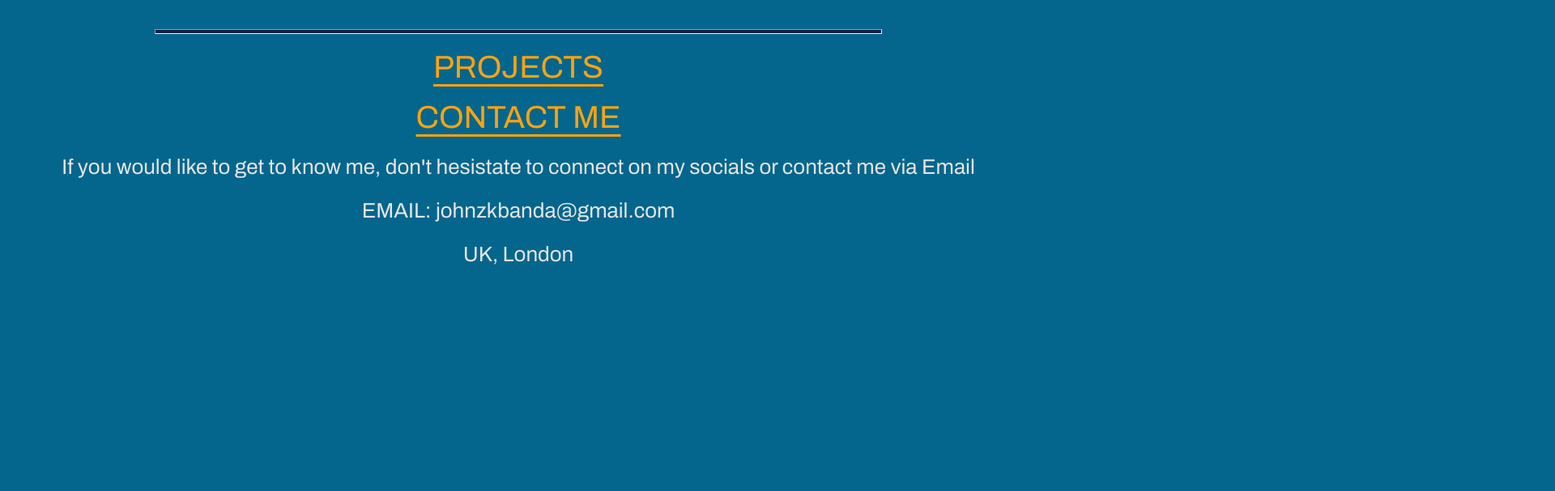
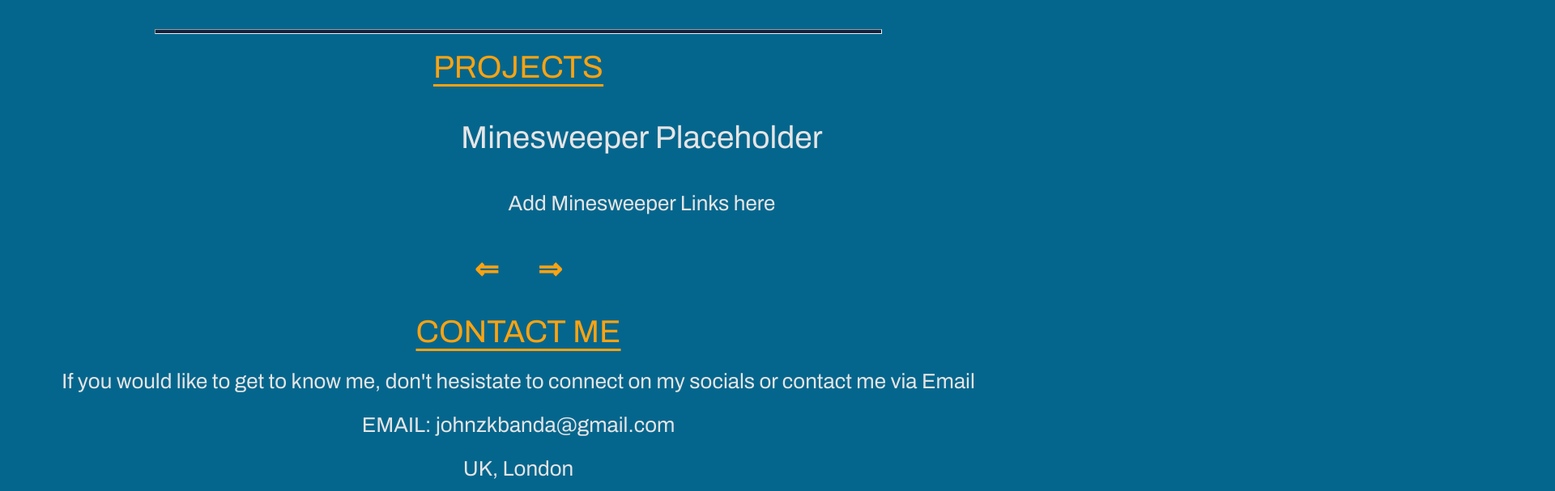
Before and after one commit to zizibanda/zizibanda.github.io, a React (Create React App) app in the folder portfolio/: page / in a window 1280 px wide. Shown: the part 1309-1916 px from the top of the page at 81% size, 1920 px wide, since content can reach past the window. Before the commit the page ends 1663 px from the top, so only its background shows below. Built offline with nearby package versions, Linux system fonts and the light colour scheme.

Commit message:
add carousel

```diff
--- a/portfolio/package.json
+++ b/portfolio/package.json
@@ -14,6 +14,7 @@
     "react": "^18.2.0",
     "react-dom": "^18.2.0",
     "react-scripts": "5.0.1",
+    "styled-components": "^5.3.5",
     "typescript": "^4.8.2",
     "web-vitals": "^2.1.4"
   },
@@ -45,6 +46,7 @@
     ]
   },
   "devDependencies": {
+    "@types/styled-components": "^5.1.26",
     "gh-pages": "^4.0.0",
     "prettier": "^2.7.1"
   }
--- a/portfolio/src/App.css
+++ b/portfolio/src/App.css
@@ -14,6 +14,31 @@
   font-family: Archivo;
   color: var(--text-color);
   background-color: var(--bg-color);
+}
+
+body {
+  overflow-x: hidden;
+}
+
+button {
+  font-size: 36px;
+  color: var(--title-color);
+  border-style: solid;
+  border-width: 8px;
+  border-color: var(--bg-color);
+  background-color: var(--bg-color);
+  cursor: pointer;
+  font-weight: bold;
+  margin: 8px 16px;
+  padding: 0px;
+}
+
+button:hover {
+  background-color: var(--menu-bg-color);
+  border-color: var(--menu-bg-color);
+  border-width: 8px;
+  border-color: var(--menu-bg-color);
+  background-color: var(--menu-bg-color);
 }
 
 p {
--- a/portfolio/src/App.tsx
+++ b/portfolio/src/App.tsx
@@ -1,5 +1,9 @@
 import React from "react";
 import "./App.css";
+import Carousel from "./Components/Carousel";
+import DiscordSlide from "./Components/DiscordSlide";
+import MinesweeperSlide from "./Components/MinesweeperSlide";
+import YumSlide from "./Components/YumSlide";
 
 const profile = `I am a software developer with a strong passion for Quality Assurance and aspiration to grow my career as a software developer.
 I specialise in establishing and building manual and automated test suites using various different testing frameworks.
@@ -246,6 +250,13 @@ function App() {
       {/* Add Projects - Find Carousel package TODO*/}
       <section id="projects">
         <h2 className="titleFormat">PROJECTS</h2>
+
+          <Carousel>
+            <MinesweeperSlide />
+            <YumSlide />
+            <DiscordSlide />
+
+          </Carousel>
       </section>
 
       {/* Add Contact Me */}
--- /dev/null
+++ b/portfolio/src/Components/Carousel.tsx
@@ -0,0 +1,72 @@
+import * as React from "react";
+import styled, { css } from "styled-components";
+
+const SCarouselWrapper = styled.div`
+  display: flex;
+`;
+
+interface ICarouselSlide {
+  active?: boolean;
+}
+
+const SCarouselSlide = styled.div<ICarouselSlide>`
+  flex: 0 0 auto;
+  opacity: ${props => (props.active ? 1 : 0)};
+  transition: all 0.5s ease;
+  width: 100%;
+`;
+
+interface ICarouselProps {
+  currentSlide: number;
+}
+
+const SCarouselSlides = styled.div<ICarouselProps>`
+  display: flex;
+  ${props =>
+    props.currentSlide &&
+    css`
+      transform: translateX(-${props.currentSlide * 100}%);
+    `};
+  transition: all 0.5s ease;
+`;
+
+interface IProps {
+  children: JSX.Element[];
+}
+
+const Carousel = ({ children }: IProps) => {
+  const [currentSlide, setCurrentSlide] = React.useState(0);
+
+  const activeSlide = children.map((slide, index) => (
+    <SCarouselSlide active={currentSlide === index} key={index}>
+      {slide}
+    </SCarouselSlide>
+  ));
+
+  return (
+    <div className="carousel-container">
+      <SCarouselWrapper>
+        <SCarouselSlides currentSlide={currentSlide}>
+          {activeSlide}
+        </SCarouselSlides>
+      </SCarouselWrapper>
+
+      <button
+        onClick={() => {
+          setCurrentSlide((currentSlide - 1 + activeSlide.length) % activeSlide.length);
+        }}
+      >
+        {"⇐"}
+      </button>
+      <button
+        onClick={() => {
+          setCurrentSlide((currentSlide + 1) % activeSlide.length);
+        }}
+      >
+        {"⇒"}
+      </button>
+    </div>
+  );
+};
+
+export default Carousel;
--- /dev/null
+++ b/portfolio/src/Components/DiscordSlide.tsx
@@ -0,0 +1,32 @@
+import * as React from "react";
+import styled from "styled-components";
+
+const SContainer = styled.div`
+  align-items: center;
+  display: flex;
+  flex-direction: column;
+  max-width: 100%;
+`;
+
+const STextWrapper = styled.div`
+  display: flex;
+  flex-direction: column;
+  align-items: center;
+  margin: 5px 10px;
+  padding-left: 30%;
+`;
+
+const DiscordSlide = () => (
+  <SContainer>
+    <STextWrapper>
+      <h1>
+        Discord Bot Placeholder
+      </h1>
+      <p>
+        Add Discord Bot Links here
+      </p>
+    </STextWrapper>
+  </SContainer>
+);
+
+export default DiscordSlide;
--- /dev/null
+++ b/portfolio/src/Components/MinesweeperSlide.tsx
@@ -0,0 +1,32 @@
+import * as React from "react";
+import styled from "styled-components";
+
+const SContainer = styled.div`
+  align-items: center;
+  display: flex;
+  flex-direction: column;
+  max-width: 100%;
+`;
+
+const STextWrapper = styled.div`
+  display: flex;
+  flex-direction: column;
+  align-items: center;
+  margin: 5px 10px;
+  padding-left: 30%;
+`;
+
+const MinesweeperSlide = () => (
+  <SContainer className="slider-container">
+    <STextWrapper className="slider-wrapper">
+      <h1>
+        Minesweeper Placeholder
+      </h1>
+      <p>
+        Add Minesweeper Links here
+      </p>
+    </STextWrapper>
+  </SContainer>
+);
+
+export default MinesweeperSlide;
--- /dev/null
+++ b/portfolio/src/Components/YumSlide.tsx
@@ -0,0 +1,33 @@
+import * as React from "react";
+import styled from "styled-components";
+
+const SContainer = styled.div`
+  align-items: center;
+  display: flex;
+  flex-direction: column;
+  max-width: 100%;
+`;
+
+const STextWrapper = styled.div`
+  display: flex;
+  flex-direction: column;
+  align-items: center;
+  margin: 5px 10px;
+  padding-left: 30%;
+`;
+
+const YumSlide = () => (
+  <SContainer>
+    <STextWrapper>
+      {/* Image First */}
+      <h1>
+        Yum Placeholder
+      </h1>
+      <p>
+        Add Yum Links here
+      </p>
+    </STextWrapper>
+  </SContainer>
+);
+
+export default YumSlide;
```
Also changed, not shown: 1 other file (tests, documents, lock files or other folders).
